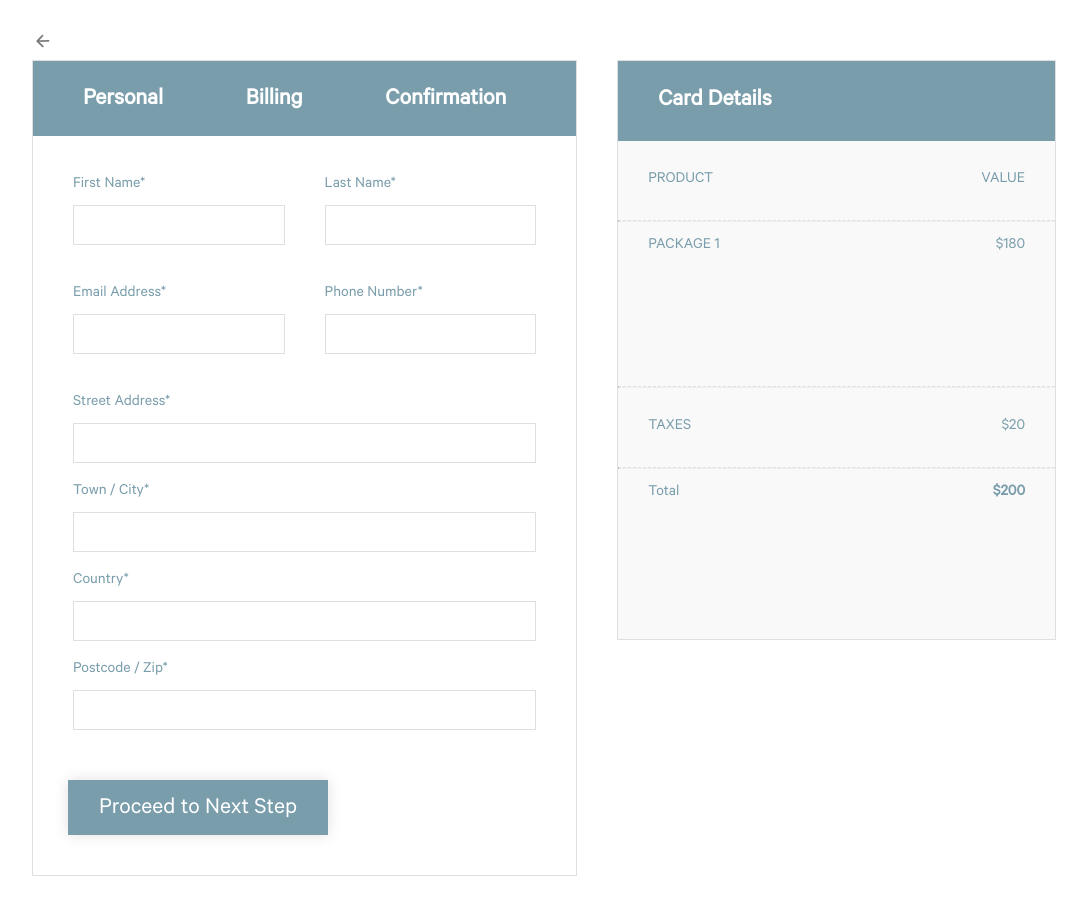
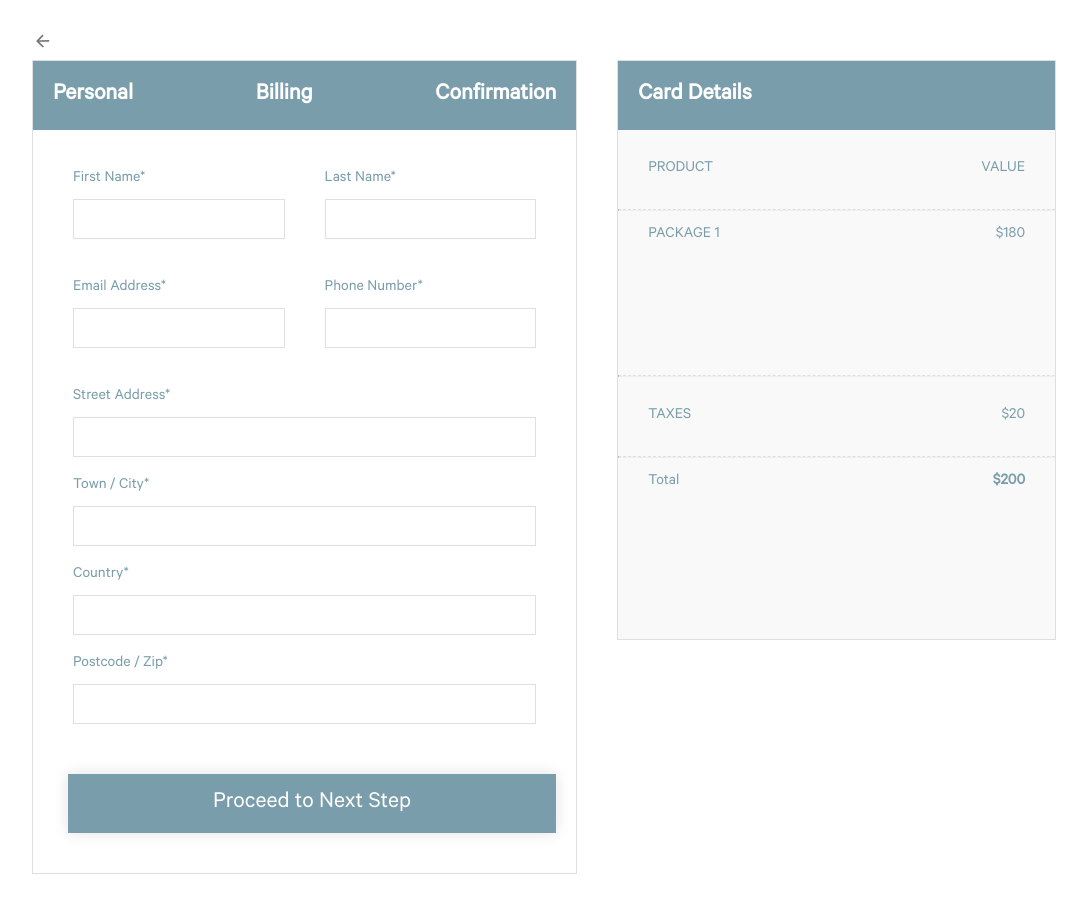
Before and after one commit to Milana-tech/Circle-Solutions-Group-IT1B, a PHP site: page /Milana-tech-Circle-Solutions-Group-IT1B/pages/checkout.html in a window 1280 px wide. Shown: the whole page, without its empty margins (96-1183 px from the left). After the commit the page ends 874 px from the top, so only its background shows below. Run offline with PHP 8.4, Linux system fonts and the light colour scheme.

Commit message:
finished responsive version of check out page, changed the classes for checkout page and corrected units

```diff
--- a/root/css/checkout.css
+++ b/root/css/checkout.css
@@ -1,20 +1,11 @@
-*
+.checkout_container *
 {
     margin: 0;
     padding: 0;
     box-sizing: border-box;
 }
 
-:root
-{
-    --desktop-breakpoint: 1200px;
-    --laptop-breakpoint: 1024px;
-    --tablet-breakpoint: 768px;
-	--mobile-breakpoint: 430px;
-    /* Iphone 14 Pro Max */
-}
-
-main
+.checkout_container
 {
     padding-right: 10vw;
     padding-left: 10vw;
@@ -22,71 +13,73 @@ main
     padding-top: 30px;
     color: var(--blueGrey);
     display: grid;
-    /* grid-template-columns: repeat(2, 1fr); */
     grid-template-columns: 2fr 1.5fr;
 }
 
-.flex_names
+.checkout_flex01
 {
     display: flex;
 }
 
-.flex_num_address
+.checkout_flex02
 {
     display: flex;
 }
 
-.image-arrow
+.checkout_image_arrow
 {
     background-color: white;
-    grid-column: 1/6;
+    grid-column: 1/3;
 }
 
-.checkout-right-side
+.checkout_first_side
+{
+    border: 1px solid #DEDFE1;
+    margin-right: 40px;
+}
+
+.checkout_second_side
 {
     border: 1px solid #DEDFE1;
     background-color: #F9F9F9;
     height: 580px;
 }
 
-.checkout-left-side
-{
-    border: 1px solid #DEDFE1;
-    margin-right: 40px;
-}
-
-.left-and-right-side
-{
-    display: flex;
-    flex-direction: row;
-}
-
-.checkout-form
+.checkout_form
 {
     padding: 20px;
     font-size: 1rem;
 }
 
-.header01
+.checkout_header01
 {
     display: flex;
     justify-content: space-between;
     background-color: var(--blueGrey);
-    padding-top: 25px;
-    height: 40px;
-    padding-right: 70px;
-    padding-left: 50px;
-    padding-bottom: 50px;
+    padding: 20px;
     font-weight: 600;
     font-size: 1.5rem;
 }
 
-.text-inside
+.checkout_header02
 {
-    color: white
+    display: flex;
+    align-items: center;
+    background-color: #799DAB;
+    color: white;
+    font-size: 1.5rem;
+    font-style: normal;
+    font-weight: 600;
+    line-height: normal;
+    padding: 20px;
 }
 
-.half
+.header01_paragraph
+{
+    color: white;
+}
+
+.checkout_half
 {
     display: flex;
     flex-direction: column;
@@ -94,7 +87,7 @@ main
     flex: 1 1 50%;
 }
 
-.checkout-details
+.checkout_flex3
 {
     padding: 20px;
 }
@@ -109,14 +102,16 @@ input
     border: 1px solid #DEDFE1;
 }
 
-.button
+.checkoutButton
 {
+    height: fit-content;
     padding-top: 10px;
     padding-left: 15px;
     padding-bottom: 20px;
+    text-wrap: wrap;
 }
 
-.button input[type="submit"]
+.checkoutButton input[type="submit"]
 {
     padding: 15px 7px;
     background-color: #799DAB;
@@ -125,44 +120,28 @@ input
     box-shadow: 0px 0px 14px 0px rgba(0, 0, 0, 0.12);
     border: none;
     cursor: pointer;
-    width: 260px;
-    height: 55px;
     font-size: 1.5rem;
     font-weight: 550;
 }
 
-.full
+.checkout_flex_full
 {
     display: flex;
     flex-direction: column;
     padding-bottom: 20px;
 }
 
-label
+.checkout_label
 {
     padding-bottom: 10px;
 }
 
-.text_inside_for_right
-{
-    display: flex;
-    align-items: center;
-    padding-left: 40px;
-    background-color: #799DAB;
-    color: white;
-    height: 80px;
-    font-size: 1.5rem;
-    font-style: normal;
-    font-weight: 600;
-    line-height: normal;
-}
-
-hr
+.checkout_hr
 {
     border-top: 1.5px dashed #DEDFE1;
 }
 
-.row
+.checkout_row
 {
     display: flex;
     justify-content: space-between;
@@ -174,7 +153,7 @@ hr
     line-height: normal;
 }
 
-.padding
+.checkout_padding
 {
     padding-right: 30px;
     padding-left: 30px;
@@ -182,55 +161,63 @@ hr
     padding-bottom: 130px;
 }
 
-@media screen and (max-width: 820px)
+@media screen and (max-width: 820px) {
+    .checkout_container
     {
-    main
-    {
-        grid-template-columns: 1fr 1fr;
+        grid-template-columns: 1fr;
         height: 100vh;
         padding: 0;
+        margin-right: 10vw;
+        margin-left: 10vw;
     }
 
-    .checkout-right-side
-    {
-        grid-column: 1;
-        grid-row: 2;
-        width: 165%;
-    }
-
-    .header01
-    {
-        padding-left: 10px;
-    }
-
-    .image-arrow
+    .checkout_image_arrow
     {
         grid-row: 1;
     }
 
-    .checkout-left-side
+    .checkout_first_side
     {
         grid-column: 1;
         grid-row: 3;
-        width: 165%;
+        margin: 0;
     }
 
-    .checkout-form
+    .checkout_second_side
+    {
+        grid-column: 1;
+        grid-row: 2;
+        margin: 0;
+    }
+
+    .header01_paragraph
+    {
+        color: white;
+        padding-inline: 5px;
+    }
+
+    .checkout_header01
+    {
+        padding-left: 10px;
+        flex-wrap: wrap;
+    }
+
+    .checkout_form
     {
         font-size: 2rem;
     }
 
-    .flex_names
+    .checkout_flex01
     {
         display: block;
     }
 
-    .flex_num_address
+    .checkout_flex02
     {
         display: block;
     }
 
-    .header01
+    .checkout-header01
     {
         display: flex;
         margin: auto;
@@ -239,16 +226,9 @@ hr
         text-align: left;
     }
 
-    .button
+    .checkoutButton input[type="submit"]
     {
-    width: 200px;
-    height: 100px;
-    }
 
-    .button input[type="submit"]
-    {
-    width: 400px;
-    height: 60px;
         font-size: 2rem;
     }
 
@@ -259,16 +239,15 @@ hr
 
     }
 
-    .row
+    .checkout_row
     {
         font-size: 2rem;
     }
 }
 
 
-@media screen and (max-width: 768px)
-{
-    main
+@media screen and (max-width: 768px) {
+    .checkout_container
     {
         padding: 0px;
     }
@@ -282,21 +261,19 @@ hr
     .checkout-right-side
     {
         grid-row: 2;
-        width: 192%;
     }
 
     .checkout-left-side
     {
         grid-row: 3;
-        width: 192%;
     }
 
-    .checkout-form
+    .checkout_form
     {
         font-size: 1.5rem;
     }
 
-    .header01
+    .checkout-header01
     {
         font-size: 2rem;
     }
@@ -306,73 +283,71 @@ hr
         font-size: 2rem;
     }
 
-    .row
+    .checkout_row
     {
         font-size: 1.5rem;
     }
 }
 
-@media screen and (max-width: 430px)
+@media screen and (max-width: 430px) {
+    .checkout_container
     {
-    main
-    {
-        grid-template-columns: 1fr 1fr;
-        height: 100vh;
+        grid-template-columns: 1fr;
+        margin: 0;
+        padding-right: 10px;
+        padding-left: 10px;
     }
 
     .checkout-right-side
     {
         grid-column: 2;
         grid-row: 2;
-        width: 100%;
     }
 
-    .header01
+    .checkout-header01
     {
         padding-left: 10px;
+        display: flex;
+        flex-wrap: nowrap;
     }
 
     .checkout-left-side
     {
         grid-column: 2;
         grid-row: 3;
-        width: 100%;
     }
 
-    .checkout-form
+    .checkout_form
     {
         font-size: 2rem;
     }
 
-    .flex_names
+    .checkout_flex01
     {
         display: block;
     }
 
-    .flex_num_address
+    .checkout_flex02
     {
         display: block;
     }
 
-    .header01
+    .checkout-header01
     {
         display: flex;
-        margin: auto;
+        flex-wrap: wrap;
         font-size: 2.5rem;
         padding-right: 5px;
-        text-align: left;
     }
 
-    .button
+    .checkoutButton
     {
-    width: 200px;
-    height: 100px;
+        height: fit-content;
     }
 
-    .button input[type="submit"]
+    .checkoutButton input[type="submit"]
     {
-    width: 400px;
-    height: 60px;
+        height: fit-content;
         font-size: 2rem;
     }
 
@@ -383,7 +358,7 @@ hr
 
     }
 
-    .row
+    .checkout_row
     {
         font-size: 2rem;
     }
--- a/root/css/global.css
+++ b/root/css/global.css
@@ -442,3 +442,303 @@ footer>div
     color: white;
     margin: 0;
 }
+
+
+/* Checkout start */
+.checkout_container *
+{
+    margin: 0;
+    padding: 0;
+    box-sizing: border-box;
+}
+
+.checkout_container
+{
+    padding-right: 10vw;
+    padding-left: 10vw;
+    padding-bottom: 30px;
+    padding-top: 30px;
+    color: var(--blueGrey);
+    display: grid;
+    grid-template-columns: 2fr 1.5fr;
+}
+
+.checkout_flex01
+{
+    display: flex;
+}
+
+.checkout_flex02
+{
+    display: flex;
+}
+
+.checkout_image_arrow
+{
+    background-color: white;
+    grid-column: 1/3;
+}
+
+.checkout_first_side
+{
+    border: 1px solid #DEDFE1;
+    margin-right: 40px;
+}
+
+.checkout_second_side
+{
+    border: 1px solid #DEDFE1;
+    background-color: #F9F9F9;
+    height: 580px;
+}
+
+.checkout_form
+{
+    padding: 20px;
+    font-size: 1rem;
+}
+
+.checkout_header01
+{
+    display: flex;
+    justify-content: space-between;
+    background-color: var(--blueGrey);
+    padding: 20px;
+    font-weight: 600;
+    font-size: 1.5rem;
+}
+
+.checkout_header02
+{
+    display: flex;
+    align-items: center;
+    background-color: #799DAB;
+    color: white;
+    font-size: 1.5rem;
+    font-style: normal;
+    font-weight: 600;
+    line-height: normal;
+    padding: 20px;
+}
+
+.header01_paragraph
+{
+    color: white;
+}
+
+.checkout_half
+{
+    display: flex;
+    flex-direction: column;
+    padding: 20px;
+    flex: 1 1 50%;
+}
+
+.checkout_flex3
+{
+    padding: 20px;
+}
+
+input
+{
+    border-bottom: 1px solid rgb(0, 0, 0);
+    padding: 5px 0;
+    width: 100%;
+    height: 40px;
+    padding-right: 20px;
+    border: 1px solid #DEDFE1;
+}
+
+.checkoutButton
+{
+    height: fit-content;
+    padding-top: 10px;
+    padding-left: 15px;
+    padding-bottom: 20px;
+    text-wrap: wrap;
+}
+
+.checkoutButton input[type="submit"]
+{
+    padding: 15px 7px;
+    background-color: #799DAB;
+    color: white;
+    border-radius: 0px;
+    box-shadow: 0px 0px 14px 0px rgba(0, 0, 0, 0.12);
+    border: none;
+    cursor: pointer;
+    font-weight: 550;
+    font-size: 1.5rem;
+}
+
+.checkout_flex_full
+{
+    display: flex;
+    flex-direction: column;
+    padding-bottom: 20px;
+}
+
+.checkout_label
+{
+    padding-bottom: 10px;
+}
+
+.checkout_hr
+{
+    border-top: 1.5px dashed #DEDFE1;
+}
+
+.checkout_row
+{
+    display: flex;
+    justify-content: space-between;
+    box-sizing: content-box;
+    padding: 30px;
+    font-size: 1rem;
+    font-style: normal;
+    font-weight: 400;
+    line-height: normal;
+}
+
+.checkout_padding
+{
+    padding-right: 30px;
+    padding-left: 30px;
+    padding-top: 15px;
+    padding-bottom: 130px;
+}
+
+@media screen and (max-width: 820px) {
+    .checkout_container
+    {
+        grid-template-columns: 1fr;
+        height: 100vh;
+        padding: 0;
+        margin-right: 10vw;
+        margin-left: 10vw;
+    }
+
+    .checkout_image_arrow
+    {
+        grid-row: 1;
+    }
+
+    .checkout_first_side
+    {
+        grid-column: 1;
+        grid-row: 3;
+        margin: 0;
+    }
+
+    .checkout_second_side
+    {
+        grid-column: 1;
+        grid-row: 2;
+        margin: 0;
+    }
+
+    .header01_paragraph
+    {
+        color: white;
+        padding-inline: 5px;
+    }
+
+    .checkout_header01
+    {
+        padding-left: 10px;
+        flex-wrap: wrap;
+    }
+
+    .checkout_flex01
+    {
+        display: block;
+    }
+
+    .checkout_flex02
+    {
+        display: block;
+    }
+
+    .checkout-header01
+    {
+        display: flex;
+        margin: auto;
+        padding-right: 5px;
+        text-align: left;
+    }
+}
+
+
+@media screen and (max-width: 768px) {
+    .checkout_container
+    {
+        padding: 0px;
+    }
+
+    .checkout-right-side
+    {
+        grid-row: 2;
+    }
+
+    .checkout-left-side
+    {
+        grid-row: 3;
+    }
+}
+
+@media screen and (max-width: 430px) {
+    .checkout_container
+    {
+        grid-template-columns: 1fr;
+        margin: 0;
+        padding-right: 10px;
+        padding-left: 10px;
+    }
+
+    .checkout-right-side
+    {
+        grid-column: 2;
+        grid-row: 2;
+    }
+
+    .checkout-header01
+    {
+        padding-left: 10px;
+        display: flex;
+        flex-wrap: nowrap;
+    }
+
+    .checkout-left-side
+    {
+        grid-column: 2;
+        grid-row: 3;
+    }
+
+    .checkout_flex01
+    {
+        display: block;
+    }
+
+    .checkout_flex02
+    {
+        display: block;
+    }
+
+    .checkout-header01
+    {
+        display: flex;
+        flex-wrap: wrap;
+        padding-right: 5px;
+    }
+
+    .checkoutButton
+    {
+        height: fit-content;
+    }
+
+    .checkoutButton input[type="submit"]
+    {
+        height: fit-content;
+    }
+}
+/* Checkout end */
--- a/root/pages/checkout.html
+++ b/root/pages/checkout.html
@@ -5,90 +5,88 @@
     <meta charset="UTF-8">
     <meta name="viewport" content="width=device-width, initial-scale=1.0">
     <title>Check Out Page</title>
-    <link rel="stylesheet" href="../css/checkout.css" type="text/css">
     <link rel="stylesheet" href="../css/global.css" type="text/css">
 </head>
 
 <body>
-    <main class="checkout-container">
-        <div class="image-arrow">
+    <main class="checkout_container">
+        <div class="checkout_image_arrow">
             <a href="/link/to/site">
                 <img src="../images/arrow.png" alt="Arrow">
             </a>
         </div>
-        <!-- <div class="left-and-right-side"> -->
-            <div class="checkout-left-side">
-                <div class="header01">
-                    <p class="text-inside">Personal</p>
-                    <p class="text-inside">Billing</p>
-                    <p class="text-inside">Confirmation</p>
+        <div class="checkout_first_side">
+            <div class="checkout_header01">
+                <p class="header01_paragraph">Personal</p>
+                <p class="header01_paragraph">Billing</p>
+                <p class="header01_paragraph">Confirmation</p>
             </div>
-                <div class="checkout-form">
+            <div class="checkout_form">
                 <form action="link/to/php">
-                        <div class="flex_names">
-                            <div class="half">
-                                <label for="checkout_fname">First Name*</label>
+                    <div class="checkout_flex01">
+                        <div class="checkout_half">
+                            <label for="checkout_fname" class="checkout_label">First Name*</label>
                             <input type="text" id="checkout_fname" name="checkout_fname" required>
                         </div>
-                            <div class="half">
-                                <label for="checkout_lname">Last Name*</label>
+                        <div class="checkout_half">
+                            <label for="checkout_lname" class="checkout_label">Last Name*</label>
                             <input type="text" name="checkout_lname" id="checkout_lname" required>
                         </div>
                     </div>
-                        <div class="flex_num_address">
-                            <div class="half">
-                                <label for="checkout_email">Email Address*</label>
+                    <div class="checkout_flex02">
+                        <div class="checkout_half">
+                            <label for="checkout_email" class="checkout_label">Email Address*</label>
                             <input type="text" name="checkout_email" id="checkout_email" required>
                         </div>
-                            <div class="half">
-                                <label for="checkout_phonenumber">Phone Number*</label>
+                        <div class="checkout_half">
+                            <label for="checkout_phonenumber" class="checkout_label">Phone Number*</label>
                             <input type="text" name="checkout_phonenumber" id="checkout_phonenumber" required>
                         </div>
                     </div>
-                        <div class="checkout-details">
-                            <div class="full">
-                                <label for="checkout_street">Street Address*</label>
+                    <div class="checkout_flex3">
+                        <div class="checkout_flex_full">
+                            <label for="checkout_street" class="checkout_label">Street Address*</label>
                             <input type="text" name="checkout_street" id="checkout_street" required>
                         </div>
-                            <div class="full">
-                                <label for="checkout_town">Town / City*</label>
+                        <div class="checkout_flex_full">
+                            <label for="checkout_town" class="checkout_label">Town / City*</label>
                             <input type="text" name="checkout_town" id="checkout_town" required>
                         </div>
-                            <div class="full">
-                                <label for="checkout_country">Country*</label>
+                        <div class="checkout_flex_full">
+                            <label for="checkout_country" class="checkout_label">Country*</label>
                             <input type="text" name="checkout_country" id="checkout_country" required>
                         </div>
-                            <div class="full">
-                                <label for="checkout_postcode">Postcode / Zip*</label>
+                        <div class="checkout_flex_full">
+                            <label for="checkout_postcode" class="checkout_label">Postcode / Zip*</label>
                             <input type="text" name="checkout_postcode" id="checkout_postcode" required>
                         </div>
                     </div>
-                        <div class="button">
-                            <input type="submit" value="Proceed to Next Step">
+                    <div class="checkoutButton">
+                        <input type="submit" class="checkoutButton" value="Proceed to Next Step">
                     </div>
                 </form>
             </div>
         </div>
-            <div class="checkout-right-side">
-                <div class="text_inside_for_right">
+        <div class="checkout_second_side">
+            <div class="checkout_header02">
                 <p>Card Details</p>
             </div>
-                <div class="row">
+            <div class="checkout_row">
                 <p>PRODUCT</p>
                 <p>VALUE</p>
             </div>
-                <hr>
-                <div class="row padding">
+            <hr class="checkout_hr">
+            <div class="checkout_row checkout_padding">
                 <p>PACKAGE 1</p>
                 <p>$180</p>
             </div>
-                <hr>
-                <div class="row">
+            <hr class="checkout_hr">
+            <div class="checkout_row">
                 <p>TAXES</p>
                 <p>$20</p>
             </div>
-                <hr>
-                <div class="row padding">
+            <hr class="checkout_hr">
+            <div class="checkout_row checkout_padding">
                 <p>Total</p>
                 <p><strong>$200</strong></p>
             </div>
```
Lines whose indentation alone changed are shown as unchanged.
